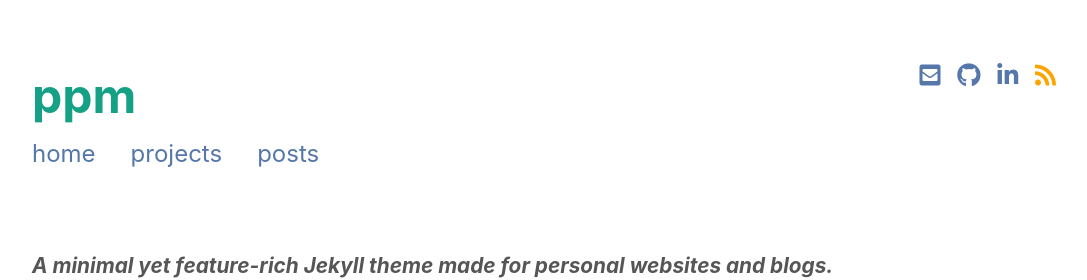
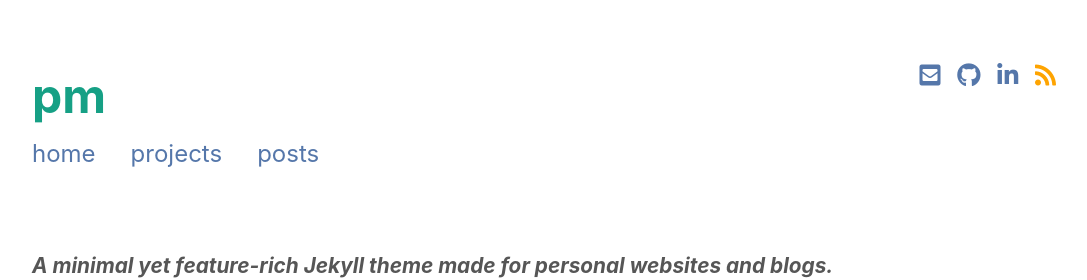
Before and after one commit to RedShadow-play/pm-profiru-82335, a Jekyll site: the page built from index.md, in a window 1280 px wide. Shown: the top 280 px of the page, without its empty margins (96-1183 px from the left). Built offline with Jekyll 4.4.1, drawn with Linux system fonts in a browser that asks for light colours; nearby versions of some CDN libraries; a style sheet for code colours, icons or effects is not loaded.

Commit message:
_config.yml: changed

```diff
--- a/_config.yml
+++ b/_config.yml
@@ -1,4 +1,4 @@
-title: ppm
+title: pm
 short_logo: PF.
 description: |
   A minimal yet feature-rich Jekyll theme made for personal websites and blogs.
```
